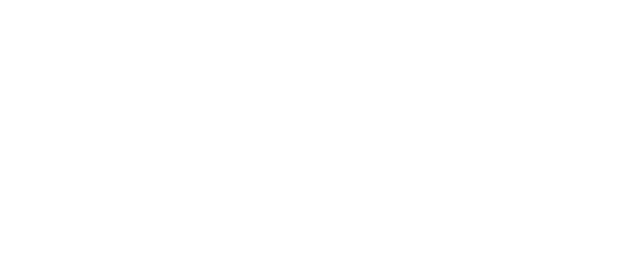
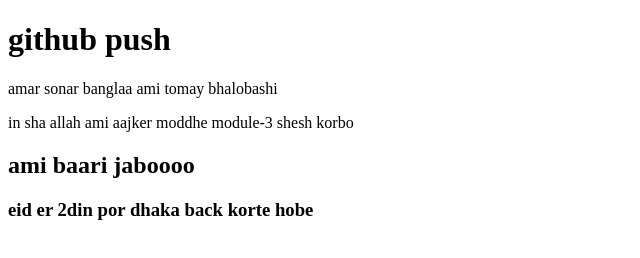
Before and after one commit to arifphero4/my-second-repo, a plain HTML site: page index.html in a window 1280 px wide. Shown: the whole page, without its empty margins (0-640 px from the left). Drawn offline with Linux system fonts and the light colour scheme.

Commit message:
added h tag and p tag

```diff
--- a/index.html
+++ b/index.html
@@ -7,6 +7,13 @@
     <title>MY second github repo</title>
 </head>
 <body>
+    <h1>github push</h1>
+
+    <p>amar sonar banglaa ami tomay bhalobashi</p>
+    <p>in sha allah ami aajker moddhe module-3 shesh korbo</p>
+    <h2>ami baari jaboooo</h2>
+
+    <h3>eid er 2din por dhaka back korte hobe</h3>
 
 </body>
 </html>
```
